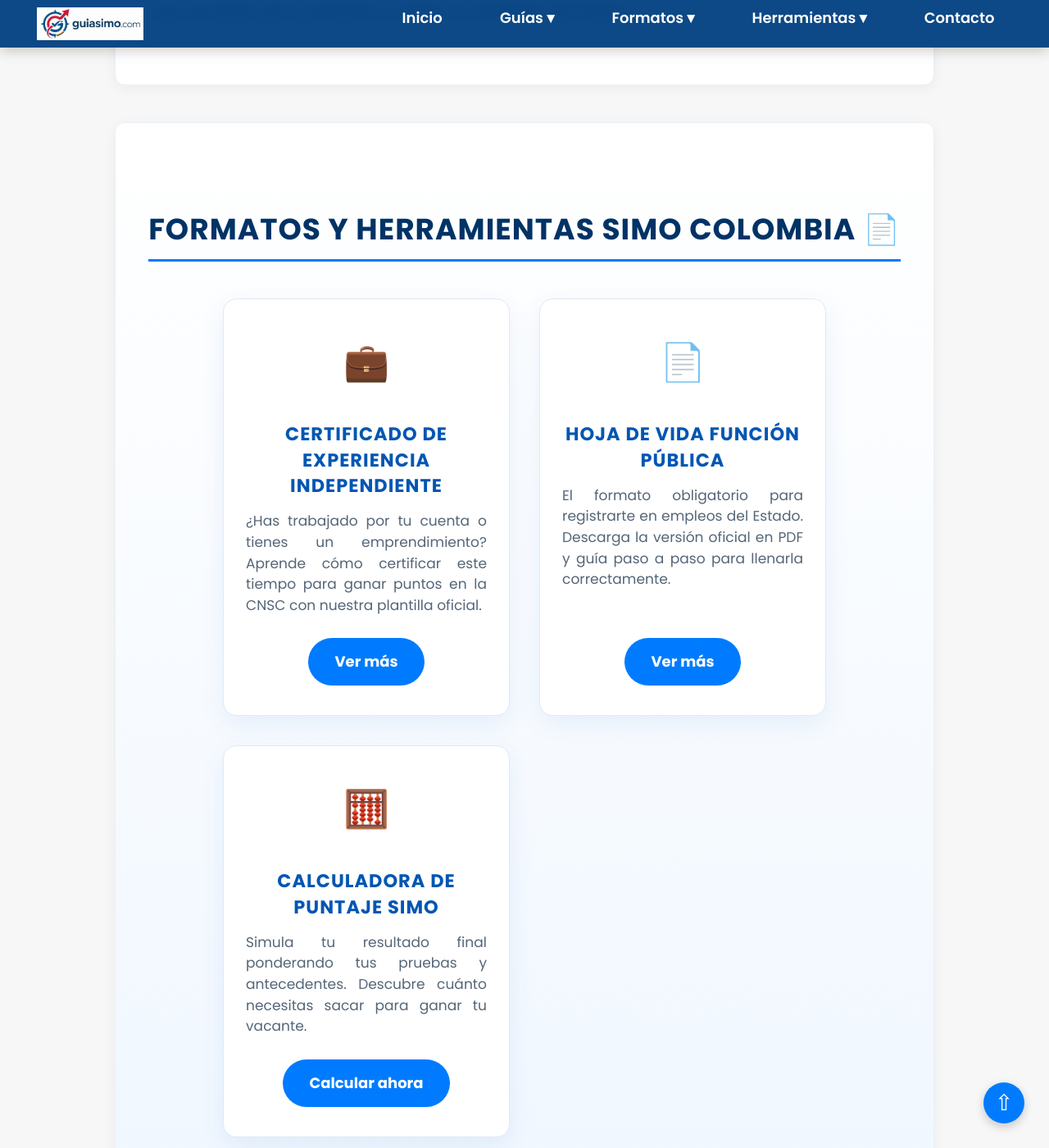
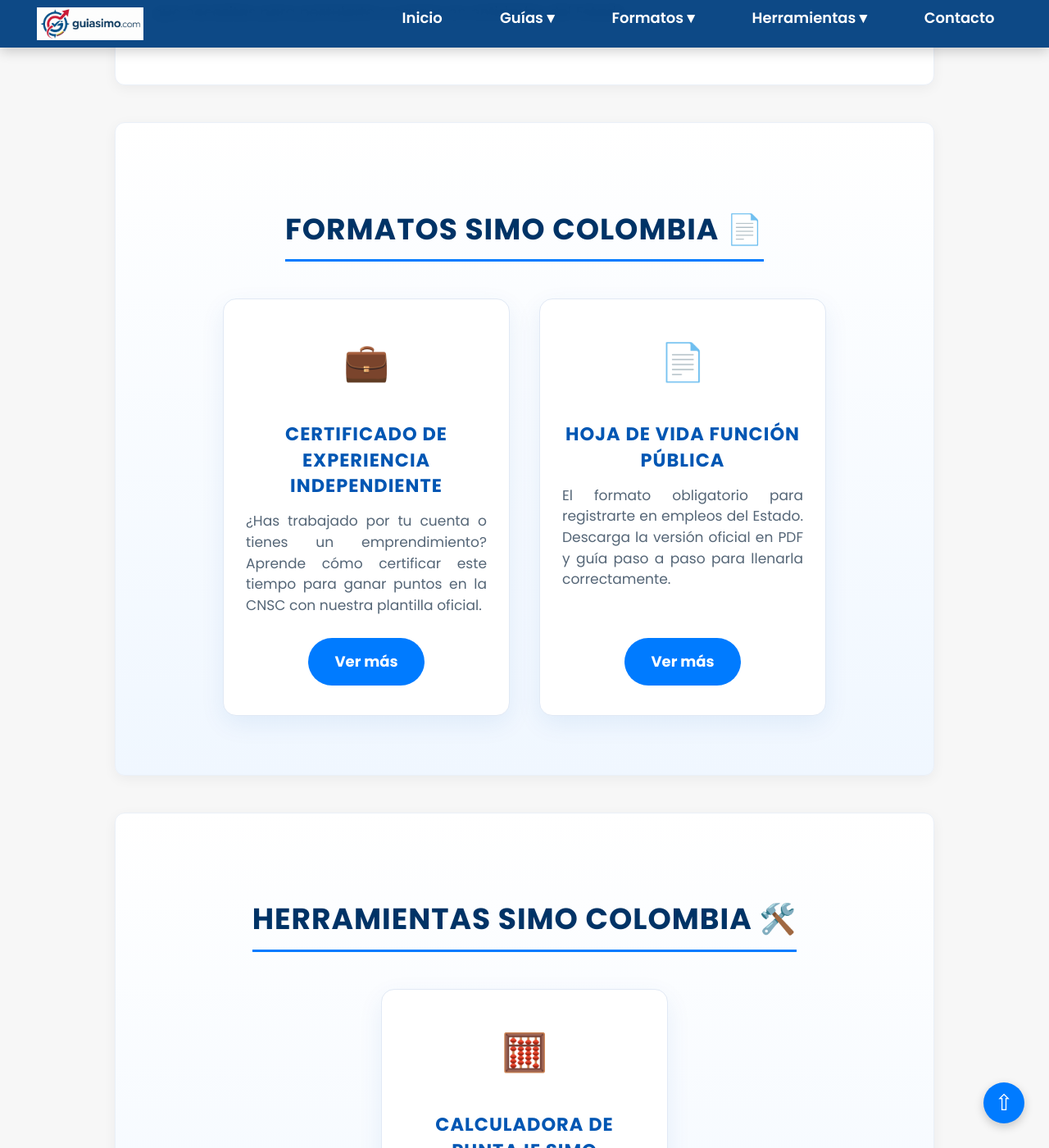
Before and after one commit to ManuDavril31/simo, a Jekyll site: the page built from index.md, in a window 1280 px wide and 1400 px high, scrolled down 969 px. Shown: the whole window at 82% size. Built offline with Jekyll 4.4.1, drawn with Linux system fonts in a browser that asks for light colours.

Commit message:
sections separadas de formatos y herramientas

```diff
--- a/assets/css/style.css
+++ b/assets/css/style.css
@@ -886,13 +886,15 @@ table a {
 }
 
 /* Sección de Formatos en la Home */
-.formats-section {
+.formats-section,
+.herramientas-section {
   padding: 4rem 2rem;
   background: linear-gradient(180deg, #ffffff 0%, #f0f7ff 100%);
   text-align: center;
 }
 
-.formats-section h2 {
+.formats-section h2,
+.herramientas-section h2 {
   margin-bottom: 2.5rem;
   font-size: 2rem;
   color: #003366;
@@ -965,7 +967,8 @@ table a {
 }
 
 @media (max-width: 768px) {
-  .formats-section {
+  .formats-section,
+  .herramientas-section {
     padding: 3rem 1.5rem;
   }
 
--- a/index.md
+++ b/index.md
@@ -40,7 +40,12 @@ permalink: /
       </div>
       <a href="/formatos/hoja-vida-funcion-publica/" class="btn-card">Ver más</a>
     </div>
+  </div>
+</section>
 
+<section class="herramientas-section">
+  <h2>Herramientas SIMO Colombia 🛠️</h2>
+  <div class="formats-grid">
     <!-- Card 3: Calculadora de Puntaje -->
     <div class="format-card">
       <div>
```
Also changed, not shown: other parts of index.md (+1 -1 lines), 15 other files.
